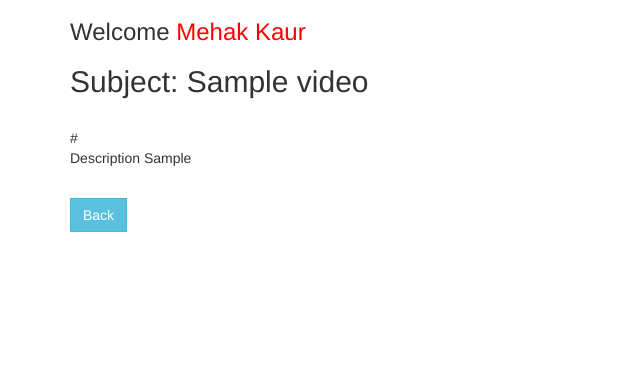
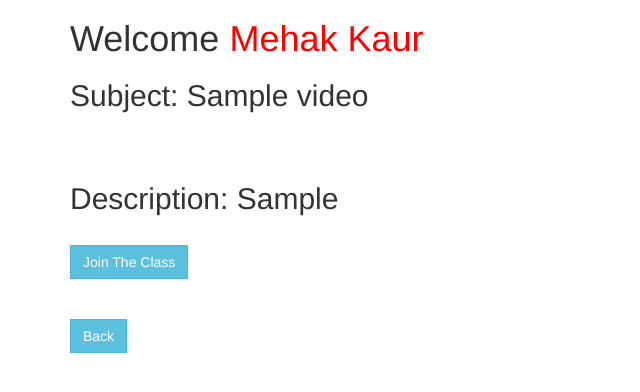
Before and after one commit to mahima-mahendru/ClassroomAid-Microsoft-Engage-2021, a PHP site: page /viewvideos2.php?viewid=1 in a window 1280 px wide. Shown: the part 51-443 px from the top of the page, without its empty margins (0-640 px from the left). Run offline with PHP 8.4, Linux system fonts and the light colour scheme; a user stored in the database is signed in; tables that the repository leaves empty hold one stand-in row (values such as "Sample post").

Commit message:
Update viewvideos2.php

```diff
--- a/viewvideos2.php
+++ b/viewvideos2.php
@@ -17,7 +17,8 @@ $userlname = $_SESSION[ "lname" ];
 
 
 		<div class="col-md-12">
-			<h3> Welcome <a href="welcomestudent.php" <?php echo "<span style='color:red'>".				$userfname." ".$userlname."</span>";?> </a></h3>
+			<h1> Welcome <a href="welcomestudent.php" <?php echo "<span style='color:red'>".
+			$userfname." ".$userlname."</span>";?> </a></h1>
 
 		<?php
 
@@ -34,14 +35,17 @@ $userlname = $_SESSION[ "lname" ];
 							<h2>Subject: <?PHP echo $row['V_Title'];?></h2>
 						</td>
 						<br>
-
+						<br>
 						<td>
-							<?PHP echo $row['V_Url'];?>
+							<h2> Description: <?PHP echo $row['V_Remarks'];?> </h2>
 						</td>
 						<br>
 						<td>
-							<p> Description <?PHP echo $row['V_Remarks'];?> </p>
+
+						<a href="<?php echo $row['V_Url']; ?>"><input type=	"button" Value="Join The Class"  class="btn btn-info" style="border-radius:0%"  data-toggle="modal" data-target="#myModal"></a>
 						</td>
+                        <br>
+						<br>
 						<br>
 						<td><a href="viewvideos.php"> <input type=	"button" Value="Back"  class="btn btn-info" style="border-radius:0%"  data-toggle="modal" data-target="#myModal"></a>
 						</td>
```
